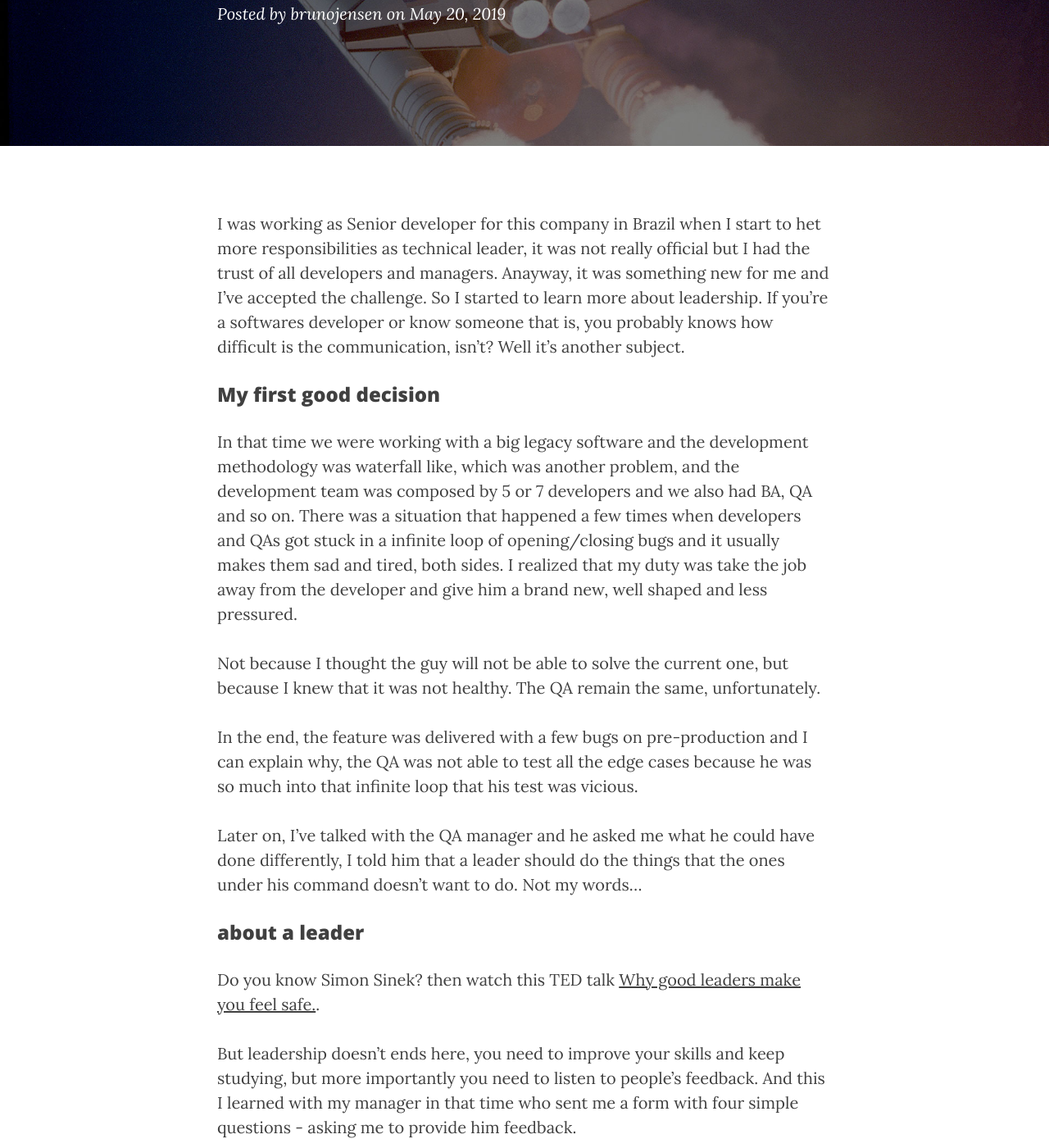
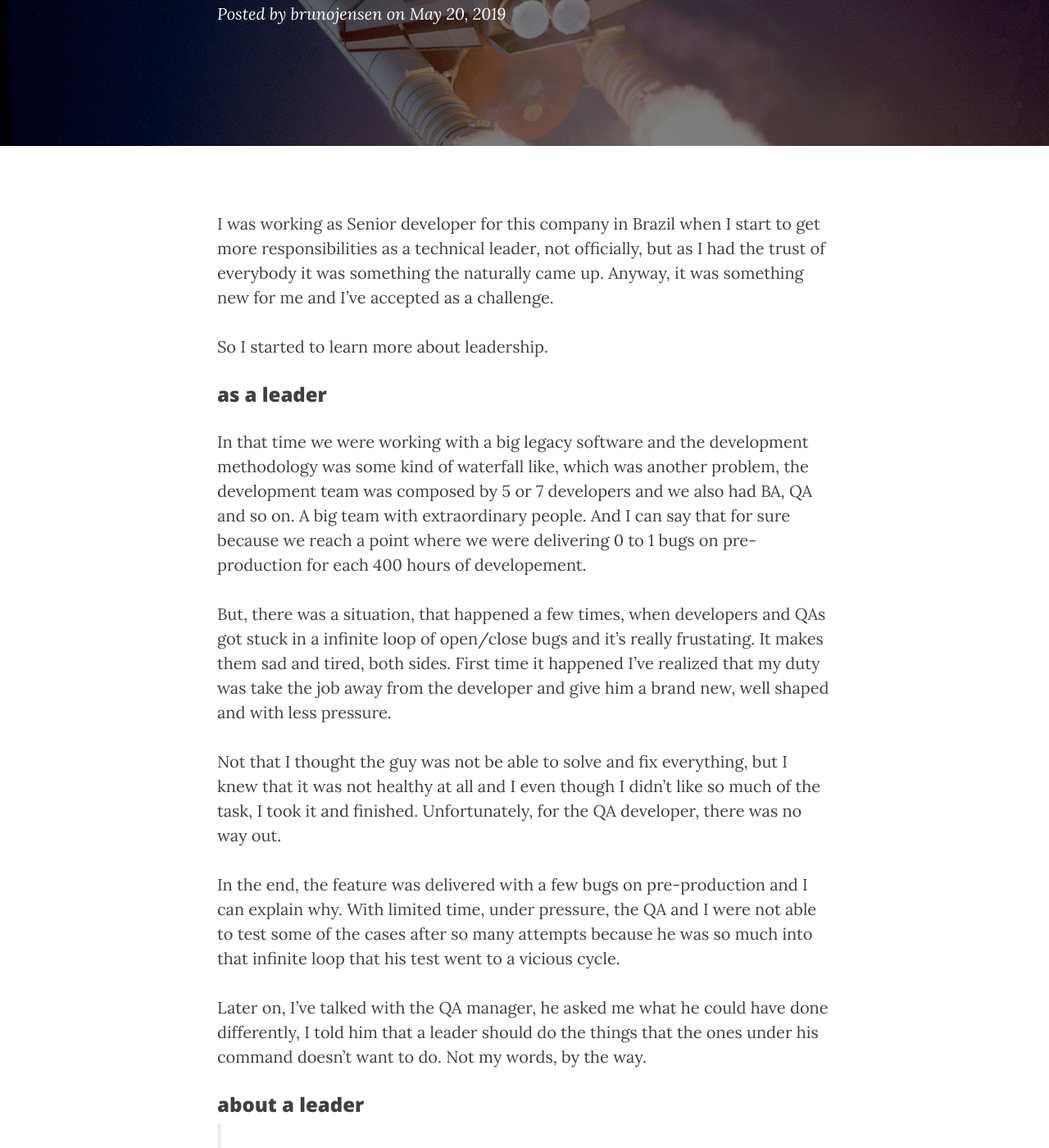
Before and after one commit to the-unknown-developer-podcast/the-unknown-developer-podcast.github.com, a Jekyll site: the page built from _posts/2019-06-20-about-a-leader.markdown, in a window 1280 px wide and 1400 px high, scrolled down 235 px. Shown: the whole window at 82% size. Built offline with Jekyll 4.4.1, drawn with Linux system fonts in a browser that asks for light colours; nearby versions of some CDN libraries; some of the changed text lies outside the part shown.

Commit message:
Update 2019-06-20-about-a-leader.markdown

```diff
--- a/_posts/2019-06-20-about-a-leader.markdown
+++ b/_posts/2019-06-20-about-a-leader.markdown
@@ -6,39 +6,46 @@
 header-img: img/post-bg-01.jpg
 ---
 
-I was working as Senior developer for this company in Brazil when I start to het more responsibilities as technical leader, it was not really official but I had the trust of all developers and managers. Anayway, it was something new for me and I’ve accepted the challenge. So I started to learn more about leadership. If you’re a softwares developer or know someone that is, you probably knows how difficult is the communication, isn’t? Well it’s another subject.
+I was working as Senior developer for this company in Brazil when I start to get more responsibilities as a technical leader, not officially, but as I had the trust of everybody it was something the naturally came up. Anyway, it was something new for me and I’ve accepted as a challenge.
 
-### My first good decision
+So I started to learn more about leadership.
 
-In that time we were working with a big legacy software and the development methodology was waterfall like, which was another problem, and the development team was composed by 5 or 7 developers and we also had BA, QA and so on.
-There was a situation that happened a few times when developers and QAs got stuck in a infinite loop of opening/closing bugs and it usually makes them sad and tired, both sides. I realized that my duty was take the job away from the developer and give him a brand new, well shaped and less pressured.
+### as a leader
 
-Not because I thought the guy will not be able to solve the current one, but because I knew that it was not healthy. The QA remain the same, unfortunately.
+In that time we were working with a big legacy software and the development methodology was some kind of waterfall like, which was another problem, the development team was composed by 5 or 7 developers and we also had BA, QA and so on. A big team with extraordinary people. And I can say that for sure because we reach a point where we were delivering 0 to 1 bugs on pre-production for each 400 hours of developement.
 
-In the end, the feature was delivered with a few bugs on pre-production and I can explain why, the QA was not able to test all the edge cases because he was so much into that infinite loop that his test was vicious.
+But, there was a situation, that happened a few times, when developers and QAs got stuck in a infinite loop of open/close bugs and it's really frustating. It makes them sad and tired, both sides. First time it happened I've realized that my duty was take the job away from the developer and give him a brand new, well shaped and with less pressure.
 
-Later on, I’ve talked with the QA manager and he asked me what he could have done differently, I told him that a leader should do the things that the ones under his command doesn’t want to do. Not my words...
+Not that I thought the guy was not be able to solve and fix everything, but I knew that it was not healthy at all and I even though I didn't like so much of the task, I took it and finished. Unfortunately, for the QA developer, there was no way out.
+
+In the end, the feature was delivered with a few bugs on pre-production and I can explain why. With limited time, under pressure, the QA and I were not able to test some of the cases after so many attempts because he was so much into that infinite loop that his test went to a vicious cycle.
+
+Later on, I’ve talked with the QA manager, he asked me what he could have done differently, I told him that a leader should do the things that the ones under his command doesn’t want to do. Not my words, by the way.
 
 ### about a leader
 
-Do you know Simon Sinek? then watch this TED talk [Why good leaders make you feel safe.](https://www.ted.com/talks/simon_sinek_why_good_leaders_make_you_feel_safe/up-next?language=en).
+> Do you know Simon Sinek? then watch this TED talk from 2014. It's inspired me and I hope it's inspire you.
 
-But leadership doesn’t ends here, you need to improve your skills and keep studying, but more importantly you need to listen to people’s feedback. And this I learned with my manager in that time who sent me a form with four simple questions - asking me to provide him feedback.
+[Why good leaders make you feel safe.](https://www.ted.com/talks/simon_sinek_why_good_leaders_make_you_feel_safe/up-next?language=en).
 
-Well, later on, I did the same and it was great because for the first time I’ve received some constructive critics and I could improve myself on that.
+It's not a easy path, you need to improve your skills and keep studying, but more importantly you need to listen to people’s feedback. And this I learned from one of my managers in that time, he have sent me a form with four simple questions - asking me to provide him feedback about his work.
+
+Great idea, later on, I did the same and it was great because for the first time I’ve received some constructive criticims and I could improve myself.
 
 ### the plan and the results
 
 At some point I was really confident and I had the company trust so I decided to create a plan to move to a next level of leadership: help them to create a culture.
 
-As I mentioned before, we were using waterfall but at some point in the future an agile knowledge will be required and as I already have had some experience with scrum, as first I decided to put some ceremonies on practice, like: daily, planning and review. Didn’t work very well this mixture of waterfall and agile, but at least improved the team interaction.
+As I mentioned before, we were using waterfall but at some point in the future an agile knowledge will be required and as I've already had some experience with scrum, as first step, I decided to put some ceremonies on practice, like: daily, planning and review. Didn’t work very well this mixture of waterfall and agile, but at least improved the team interaction.
 
-Second step was more funny, we start two activities for every end of “sprint”: coding dojo and lightning talks.
+Second step, we start two funny activities for every end of “sprint”: lightning talks and coding dojo (or kata).
 
-Lighting talks was basically two talks of 15 minutes each where someone from the team show some new technology or whatever nice stuff that he had in mind.
+The lighting talks was basically two talks of 15 minutes each where someone from the team show some new technology or whatever nice stuff that had in mind.
 
-With Coding dojo, someone from team challenges the others with some exercise and provides a prize. If the team failed, the challenger keep the prize, otherwise it goes to the team.
+With coding dojo, someone from team creates a challenge the others with some exercise and a prize. If the team failes, the challenger wons the prize, otherwise it goes to the team.
 
 We’ve done it like 5 times each of this activities.
 
-The result was motivated people working hard and delivering great features. Unfortunately things moved on to another direction and all gone at some point and for a bunch of reasons, but it was a really great time working with amazing people.
+I was also planning other activities, like hackatoons, but unfortunately things moved on to another direction and all gone.
+
+Even though, it was a really great time working with amazing people, working hard and delivering great software. And the memories remains.
```
